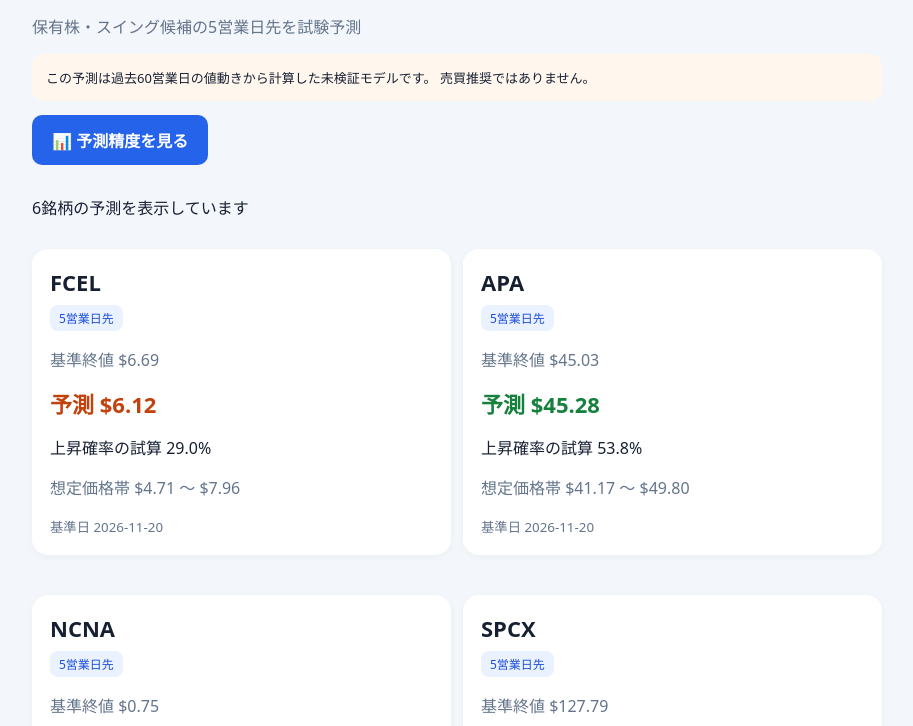
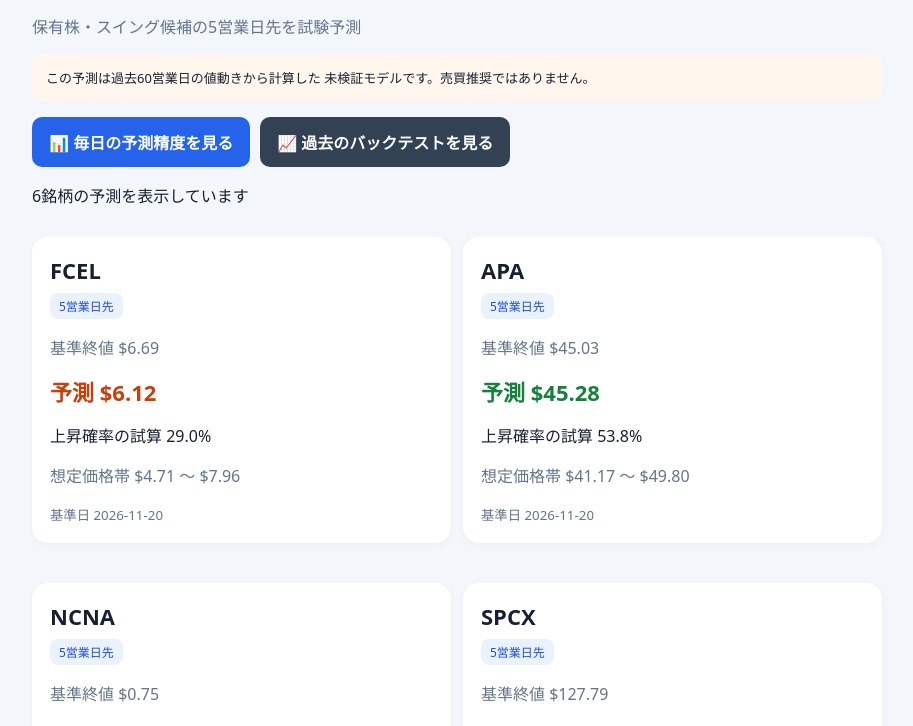
Before and after one commit to isamunaomi2000-lab/us-stock-forecast, a plain HTML site: page index.html in a window 1280 px wide. Shown: the part 74-800 px from the top of the page, without its empty margins (183-1096 px from the left). Drawn offline with Linux system fonts and the light colour scheme.

Commit message:
Update index.html

```diff
--- a/index.html
+++ b/index.html
@@ -32,12 +32,6 @@ small, .muted { color: #64748b; }
 .price { font-size: 22px; font-weight: 700; }
 .up { color: #16803d; }
 .down { color: #c2410c; }
-.row {
-  display: flex;
-  justify-content: space-between;
-  gap: 10px;
-  margin-top: 9px;
-}
 .tag {
   display: inline-block;
   background: #eaf1ff;
@@ -52,34 +46,49 @@ small, .muted { color: #64748b; }
   border-radius: 12px;
   font-size: 13px;
 }
-.accuracy-button {
+.buttons {
+  display: flex;
+  flex-wrap: wrap;
+  gap: 10px;
+  margin: 16px 0;
+}
+.button {
   display: inline-block;
   background: #2563eb;
   color: white;
-  padding: 13px 20px;
+  padding: 13px 17px;
   border-radius: 10px;
   text-decoration: none;
   font-weight: bold;
-  margin: 14px 0;
 }
+.button.secondary { background: #334155; }
 @media (max-width: 520px) {
   .grid { grid-template-columns: 1fr; }
+  .buttons { flex-direction: column; }
+  .button { text-align: center; }
 }
 </style>
 </head>
 <body>
 <main>
 <h1>米国株 予測ダッシュボード</h1>
-<p class="muted">保有株・スイング候補の5営業日先を試験予測</p>
+<p class="muted">
+保有株・スイング候補の5営業日先を試験予測
+</p>
 
 <div class="notice">
-  この予測は過去60営業日の値動きから計算した未検証モデルです。
-  売買推奨ではありません。
+この予測は過去60営業日の値動きから計算した
+未検証モデルです。売買推奨ではありません。
 </div>
 
-<a href="./accuracy.html" class="accuracy-button">
-  📊 予測精度を見る
-</a>
+<div class="buttons">
+  <a class="button" href="./accuracy.html">
+    📊 毎日の予測精度を見る
+  </a>
+  <a class="button secondary" href="./backtest.html">
+    📈 過去のバックテストを見る
+  </a>
+</div>
 
 <p id="status">最新の予測データを読み込み中...</p>
 <div id="stocks" class="grid"></div>
@@ -150,7 +159,10 @@ async function load() {
         "基準日 " + stock.as_of_date
       );
 
-      card.append(title, tag, close, forecast, probability, range, date);
+      card.append(
+        title, tag, close, forecast,
+        probability, range, date
+      );
       container.appendChild(card);
     }
 
```
